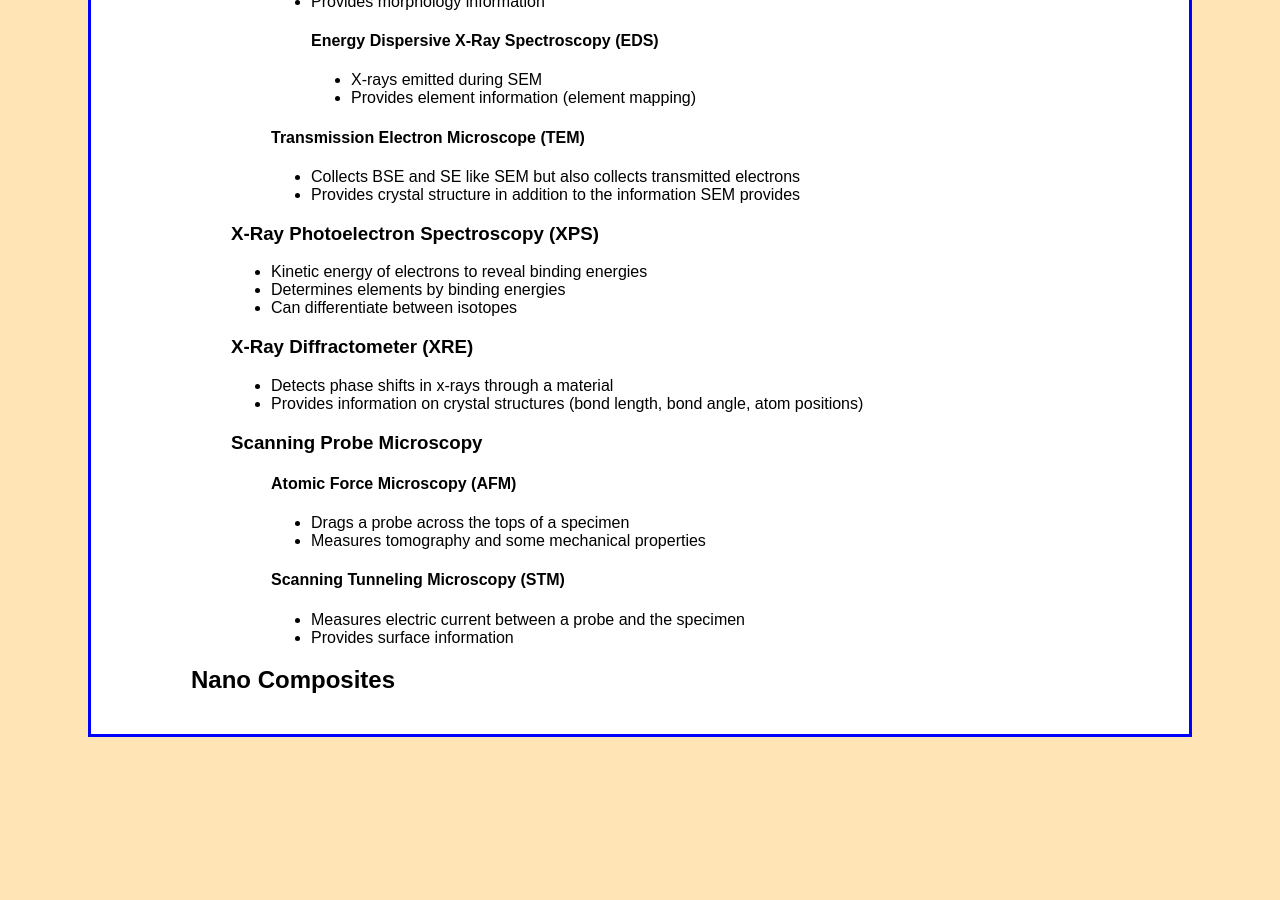
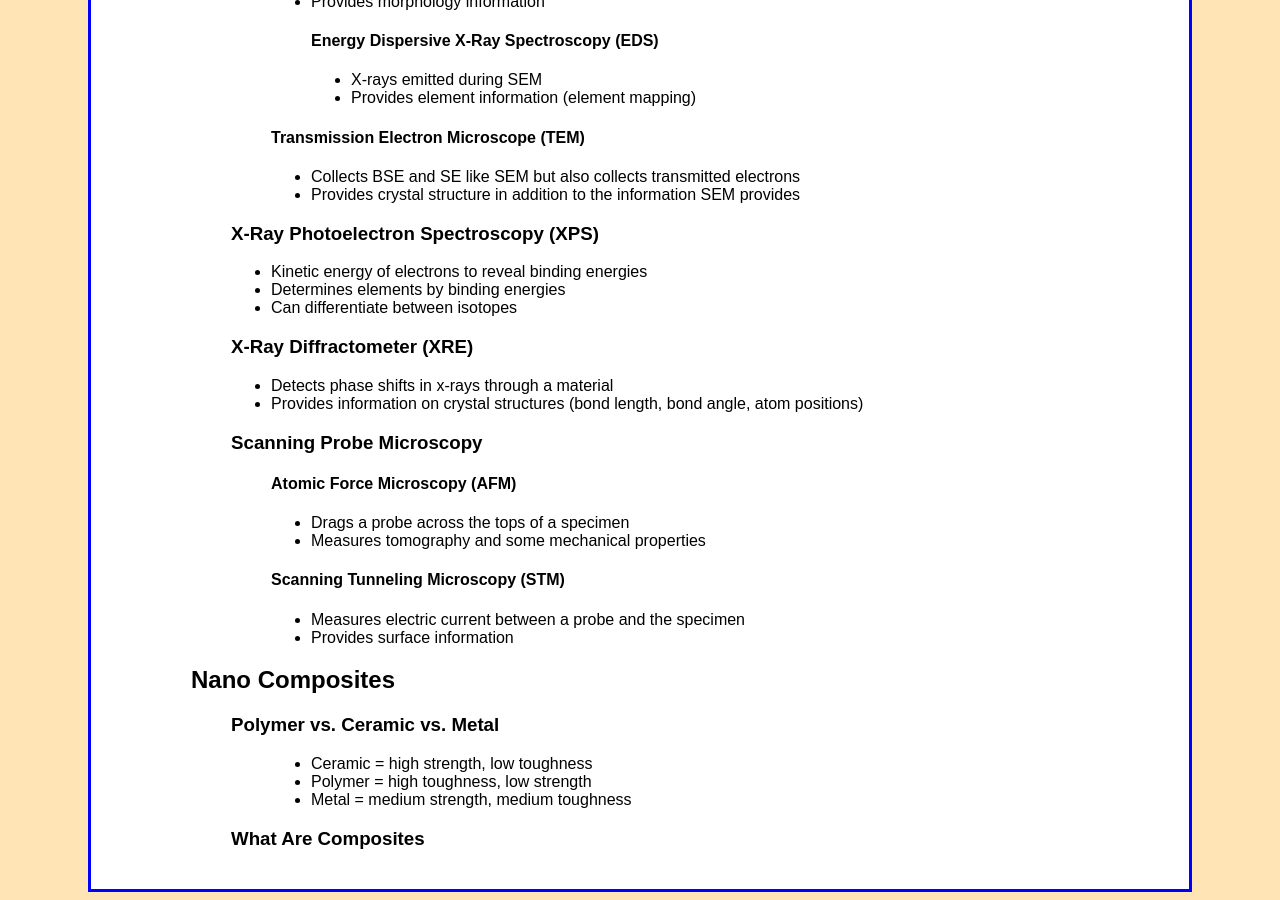
Before and after one commit to jbm950/jbm950.github.io, a Jekyll site: the page built from notes/nanomaterials/nanomaterials_main.html, in a window 1280 px wide and 900 px high, scrolled down 3504 px. Built offline with Jekyll 4.4.1, drawn with Linux system fonts in a browser that asks for light colours; Markdown is read by kramdown in place of the engine named in the settings; before the commit the page ends 4249 px from its top, so only the background shows below that.

Commit message:
updating progress on nanomaterials notes

```diff
--- a/notes/nanomaterials/nanomaterials_main.html
+++ b/notes/nanomaterials/nanomaterials_main.html
@@ -249,5 +249,33 @@ layout: default
 <blockquote>
 <h2 id="nano-composites">Nano Composites</h2>
 </blockquote>
+<blockquote>
+<blockquote>
+<h3 id="polymer-vs.-ceramic-vs.-metal">Polymer vs. Ceramic vs. Metal</h3>
+</blockquote>
+</blockquote>
+<blockquote>
+<blockquote>
+<blockquote>
+<ul>
+<li>Ceramic = high strength, low toughness</li>
+<li>Polymer = high toughness, low strength</li>
+<li>Metal = medium strength, medium toughness</li>
+</ul>
+</blockquote>
+</blockquote>
+</blockquote>
+<blockquote>
+<blockquote>
+<h3 id="what-are-composites">What Are Composites</h3>
+</blockquote>
+</blockquote>
+<blockquote>
+<blockquote>
+<blockquote>
+
+</blockquote>
+</blockquote>
+</blockquote>
 </body>
 </html>
```
Also changed, not shown: source/notes/nanomaterials/nanomaterials_main.md (+10 -0 lines).
